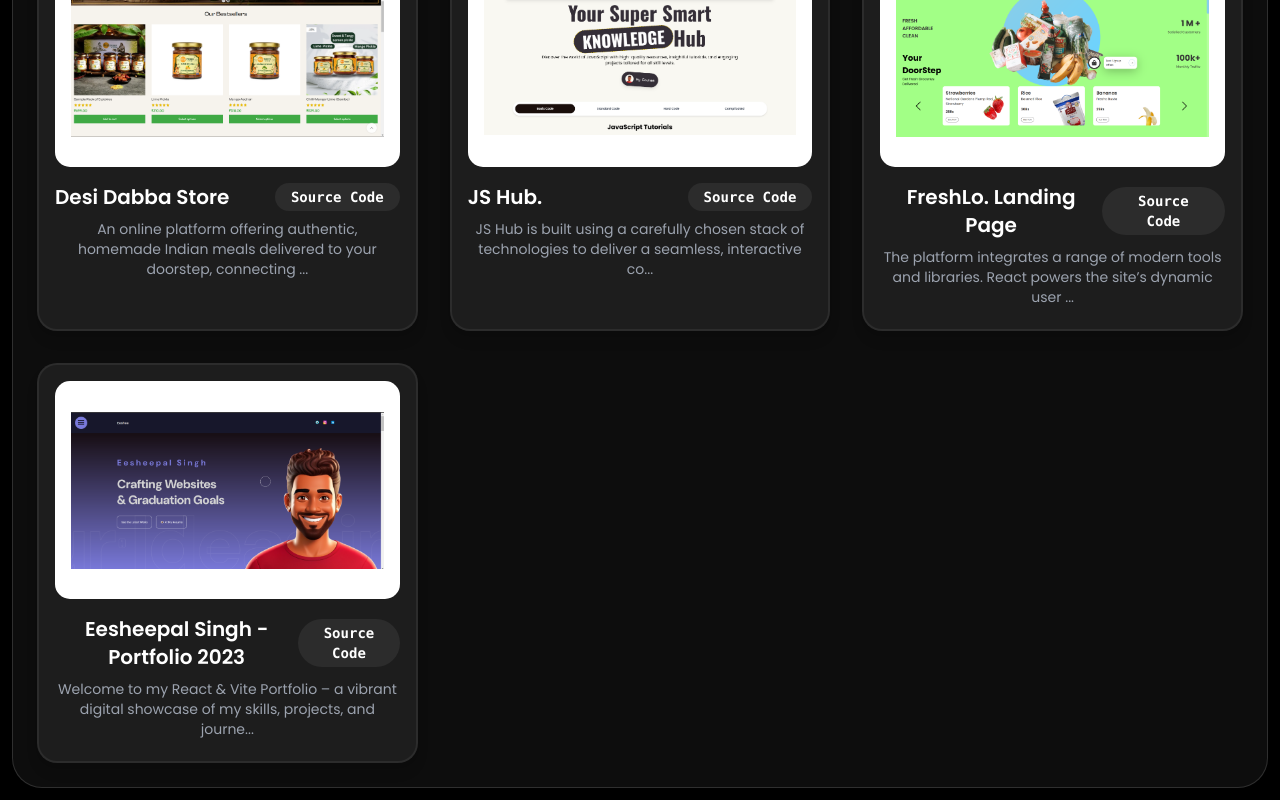
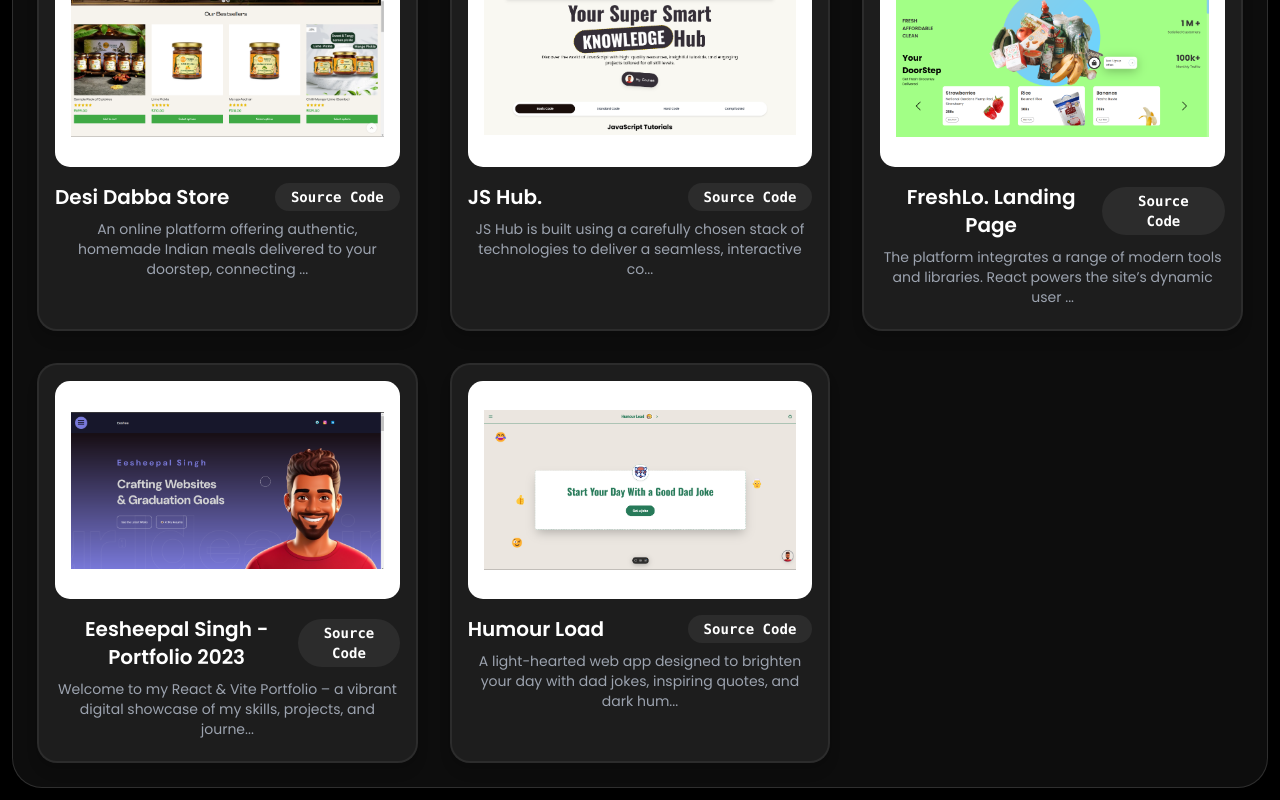
Before and after one commit to eesheesingh/new-portfolio, a React (Create React App) app: page /projects in a window 1280 px wide. Shown: the part 618-1418 px from the top of the page. Built offline with nearby package versions, Linux system fonts and the light colour scheme; the HTML template or start-up script is replaced by a standard one; a web font is replaced by a local one.

Commit message:
New project and resume added

```diff
--- a/src/constants.js
+++ b/src/constants.js
@@ -6,6 +6,7 @@ import img4 from "./assets/desidabba.png";
 import img5 from "./assets/jsHub-img.png";
 import img6 from "./assets/freshlo-img.png";
 import img7 from "./assets/porfolio2023-img.png";
+import img8 from "./assets/humourload.png";
 
 // import img3 from "../assets/an-avatar-of-a-brown-guy-looking-at-you-with-cute-smiles-with-transparent-background-hes-wearing-a-627855248-removebg-preview.png";
 
@@ -151,6 +152,17 @@ Styling and UI components are given special attention through Tailwind CSS and R
       "Vite, React, Framer, EmailJS, Vercel",
     company: "Owned",
   },
+  {
+    id: 8,
+    title: "Humour Load",
+    description: "A light-hearted web app designed to brighten your day with dad jokes, inspiring quotes, and dark humor. Enjoy a fun mix of content and interact with each joke or quote to express your reactions.",
+    aboutData: "Humour Load is built as a Vite-based application, leveraging the power of React, Tailwind CSS, and Framer Motion for a smooth, animated experience. The project includes three main features: Humour Load, which serves dad jokes; Quote Load, a section dedicated to inspirational quotes with various categories; and Dark Humour, which provides a playful take on darker humor. Each section is enhanced with reaction options, sharing capabilities, and a fun UI with animated emojis. The app integrates APIs for jokes and quotes, supporting real-time data fetching, lazy loading, and category-based browsing, making it an engaging, user-friendly experience.",
+    imgSrc: img8,
+    status: "https://github.com/eesheesingh/HumourLoad-React.git",
+    projectLink: "https://humour-load-react.vercel.app/",
+    tools: "Vite, React, Tailwind CSS, Framer Motion, Typewriter Effect, REST APIs",
+    company: "Owned",
+},
 ];
 
 export default projects;
```
Also changed, not shown: src/assets/humourload.png (added), 1 other file (tests, documents, lock files or other folders).
